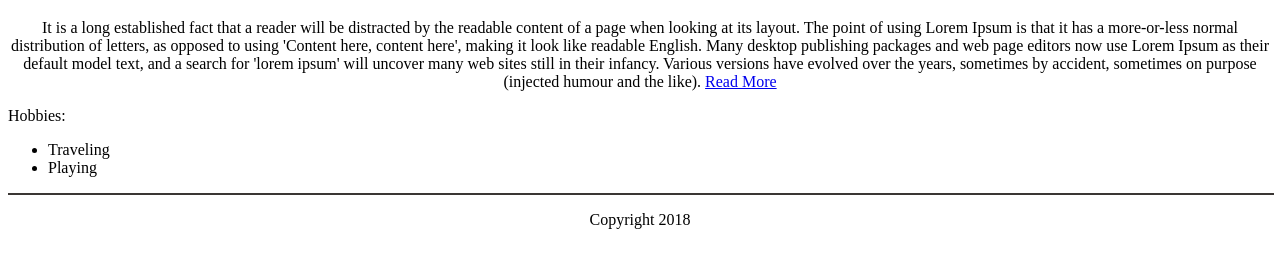
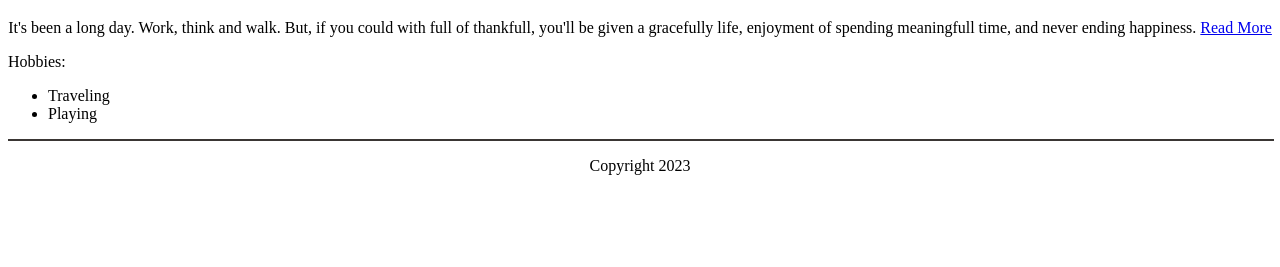
Before and after one commit to wachiddagas/wachiddagas.github.io, a plain HTML site: page index.html in a window 1280 px wide. Shown: the part 169-436 px from the top of the page. Drawn offline with Linux system fonts and the light colour scheme.

Commit message:
Add files via upload

```diff
--- a/index.html
+++ b/index.html
@@ -11,7 +11,7 @@
         <img src="gambar.png" width="300" height="300" alt="image in here"><!--tag img src itu sesuaikan nama file di dalam folder dan file gambar harus di dalam folder yang sama dengan file web kita-->
     </center>
     <h1 align="center" size="36"> Hello </h1>
-<p align="center"> It is a long established fact that a reader will be distracted by the readable content of a page when looking at its layout. The point of using Lorem Ipsum is that it has a more-or-less normal distribution of letters, as opposed to using 'Content here, content here', making it look like readable English. Many desktop publishing packages and web page editors now use Lorem Ipsum as their default model text, and a search for 'lorem ipsum' will uncover many web sites still in their infancy. Various versions have evolved over the years, sometimes by accident, sometimes on purpose (injected humour and the like). <a href="http://www.bingo.com/" target="_blank">Read More </a> <br><!--ini untuk link ke halaman selanjutnya --> </p>
+<p align="center"> It's been a long day. Work, think and walk. But, if you could with full of thankfull, you'll be given a gracefully life, enjoyment of spending meaningfull time, and never ending happiness. <a href="http://instagram.com/wachiddaga/" target="_blank">Read More </a> <br><!--ini untuk link ke halaman selanjutnya --> </p>
 
 <p align="left"><!-- Ini untuk penulisan list -->
     Hobbies:
@@ -20,6 +20,6 @@
         <li>Playing</li>
     </ul>
     <hr align="center" width="100%" color="#3a3634" size="2">
-<p align="center"> Copyright 2018 </p>
+<p align="center"> Copyright 2023 </p>
 </body>
 </html>
```
